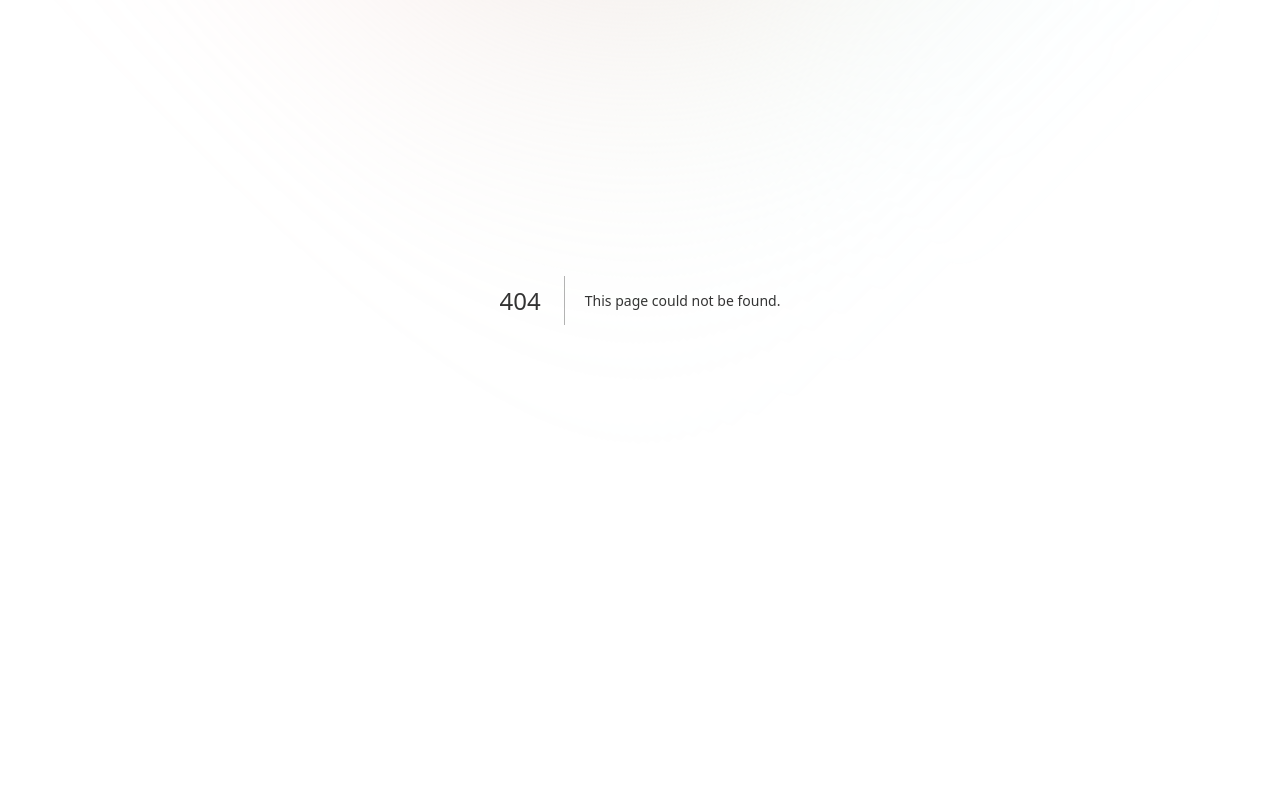
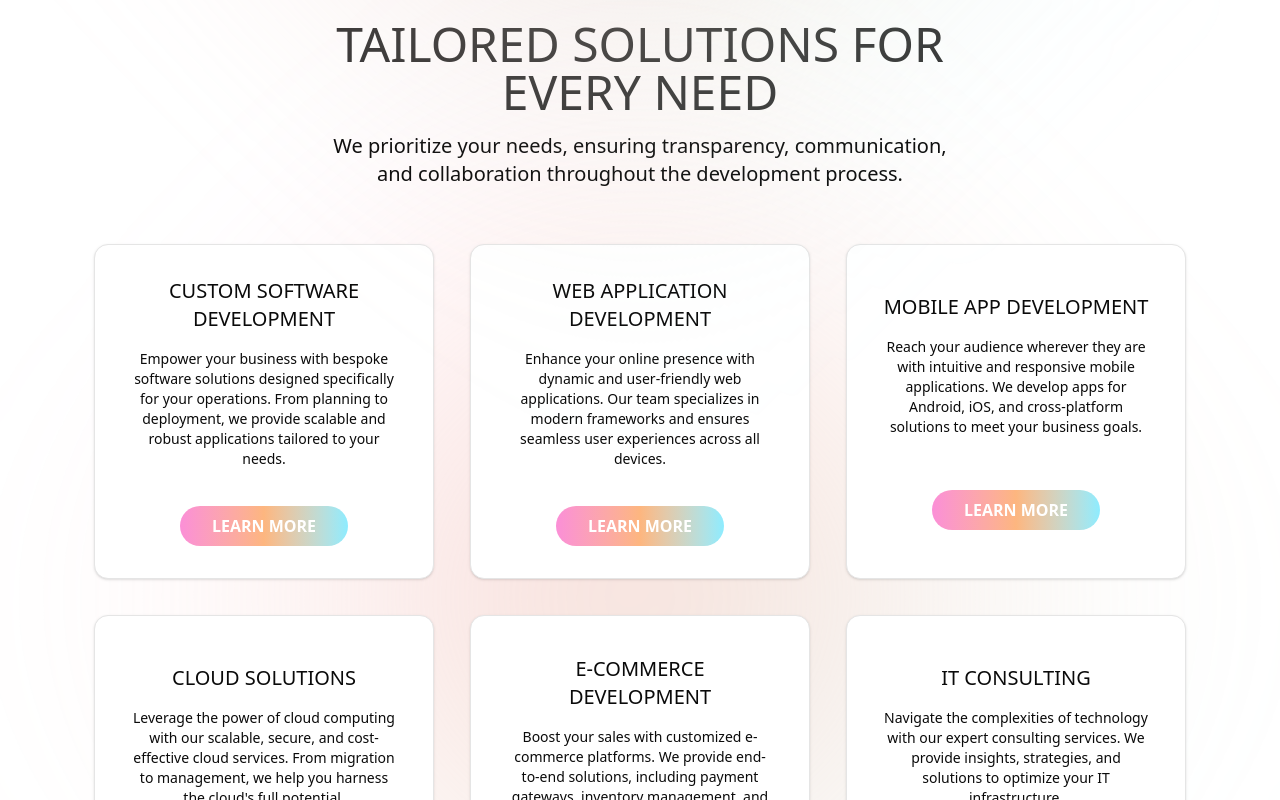
Before and after one commit to Maryammuhammadafzal/Software-house-Landing-page, a Next.js app: page /team in a window 1280 px wide. Before the commit this address had no page. Shown: the part 900-1700 px from the top of the page. Before the commit the page ends 1600 px from the top, so only its background shows below. Built offline with nearby package versions, Linux system fonts and the light colour scheme.

Commit message:
creating team section

```diff
--- /dev/null
+++ b/app/team/page.tsx
@@ -0,0 +1,81 @@
+import { Card, CardContent } from "@/components/ui/card";
+import { title } from "process";
+import React from "react";
+
+const TeamPage = () => {
+  let service_data = [
+    {
+      title: "Custom Software Development",
+      description:
+        "Empower your business with bespoke software solutions designed specifically for your operations. From planning to deployment, we provide scalable and robust applications tailored to your needs.",
+    },
+    {
+      title: "Web Application Development",
+      description:
+        "Enhance your online presence with dynamic and user-friendly web applications. Our team specializes in modern frameworks and ensures seamless user experiences across all devices.",
+    },
+    {
+      title: "Mobile App Development",
+      description:
+        "Reach your audience wherever they are with intuitive and responsive mobile applications. We develop apps for Android, iOS, and cross-platform solutions to meet your business goals.",
+    },
+    {
+      title: "Cloud Solutions",
+      description:
+        "Leverage the power of cloud computing with our scalable, secure, and cost-effective cloud services. From migration to management, we help you harness the cloud's full potential.",
+    },
+    {
+      title: "E-Commerce Development",
+      description:
+        "Boost your sales with customized e-commerce platforms. We provide end-to-end solutions, including payment gateways, inventory management, and responsive design.",
+    },
+    {
+      title: "IT Consulting",
+      description:
+        "Navigate the complexities of technology with our expert consulting services. We provide insights, strategies, and solutions to optimize your IT infrastructure.",
+    },
+  ];
+
+  return (
+    <div className="w-full h-auto flex justify-center items-center py-30">
+      <div className="w-[90%] h-full flex justify-center items-center">
+        <div className="flex w-full h-full justify-center items-center">
+          <div className="w-full text-center h-full flex flex-col gap-14 items-center">
+            <div className="heading flex flex-col justify-center items-center text-2xl gap-4 max-w-2xl">
+              <h2 className="text-5xl font-medium uppercase px-2">
+                Tailored Solutions for Every Need
+              </h2>
+              <p className="text-xl px-3 leading-7">
+                We prioritize your needs, ensuring transparency, communication,
+                and collaboration throughout the development process.
+              </p>
+            </div>
+            <div className="cards flex flex-wrap w-full h-auto gap-9 justify-center items-center relative">
+              <div className="w-full h-full absolute top-0 left-0 p-3 flex justify-center items-center -z-10">
+                <div className=" w-[400px] h-[400px] bg-gradient-to-r from-[#FB8FD7] via-[#FDB67F] to-[#8DECFF] blur-[171px] rotate-45 rounded-full "></div>
+              </div>
+              {service_data.map(({ title, description }, index) => (
+                <Card
+                  key={index}
+                  className="w-[340px] border-gradient h-[335px] rounded-xl p-3 text-center flex justify-center items-center"
+                >
+                  <CardContent className="flex flex-col gap-4 text-center justify-evenly items-center  w-full h-full">
+                    <div className="flex flex-col gap-4 justify-center items-center w-full h-auto text-center">
+                      <h5 className="font-medium uppercase text-xl">{title}</h5>
+                      <p className="text-sm">{description}</p>
+                    </div>
+                    <button className=" bg-gradient-to-r from-[#FB8FD7] via-[#FDB67F] to-[#8DECFF] text-white px-8 py-2 uppercase rounded-full font-semibold">
+                      {`Learn More`}
+                    </button>
+                  </CardContent>
+                </Card>
+              ))}
+            </div>
+          </div>
+        </div>
+      </div>
+    </div>
+  );
+};
+
+export default TeamPage;
```
